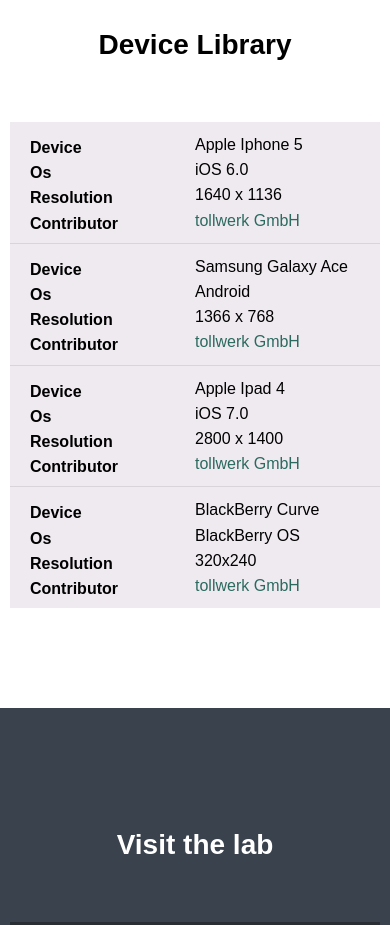
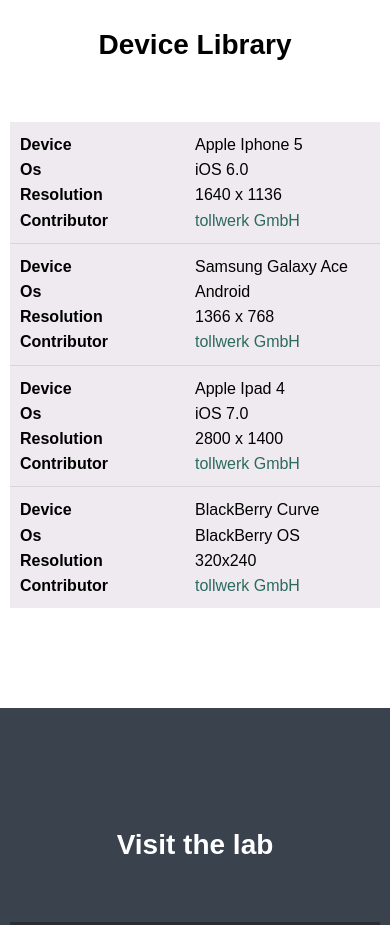
Before and after one commit to kigani1/ODL, a plain HTML site: page OpenDeviceLAb/index.html in a window 390 px wide. Shown: the part 1740-2665 px from the top of the page. Drawn offline with nearby package versions, Linux system fonts and the light colour scheme; some packages are replaced by stand-ins of ours; grey boxes are pictures that could not be loaded.

Commit message:
bug fixing (table on mobile)

```diff
--- a/OpenDeviceLAb/scss/partials/_components.scss
+++ b/OpenDeviceLAb/scss/partials/_components.scss
@@ -268,17 +268,13 @@
     }
     td {
       border: none;
-      position: relative;
-      padding-left: 50%;
       white-space: normal;
       text-align: left;
 
       &:before{
-        position: absolute;
-        top: 3px;
-        left: 10px;
-//        width: 45%;
-        padding-right: 10px;
+        width: 50%;
+        display: inline-block;
+        padding-right: 15px;
         white-space: nowrap;
         text-align: left;
         font-weight: bold;
```
Also changed, not shown: OpenDeviceLAb/css/master.css.
